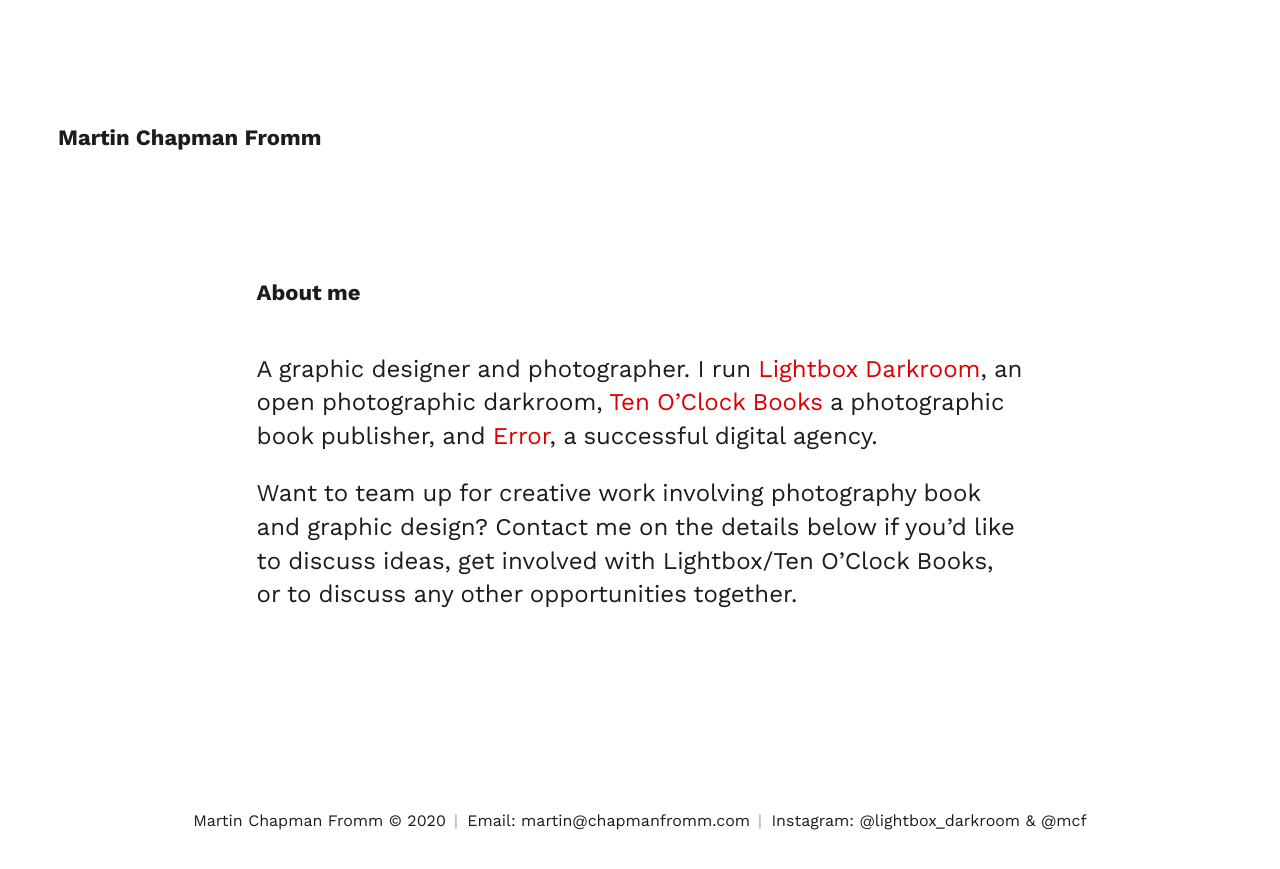
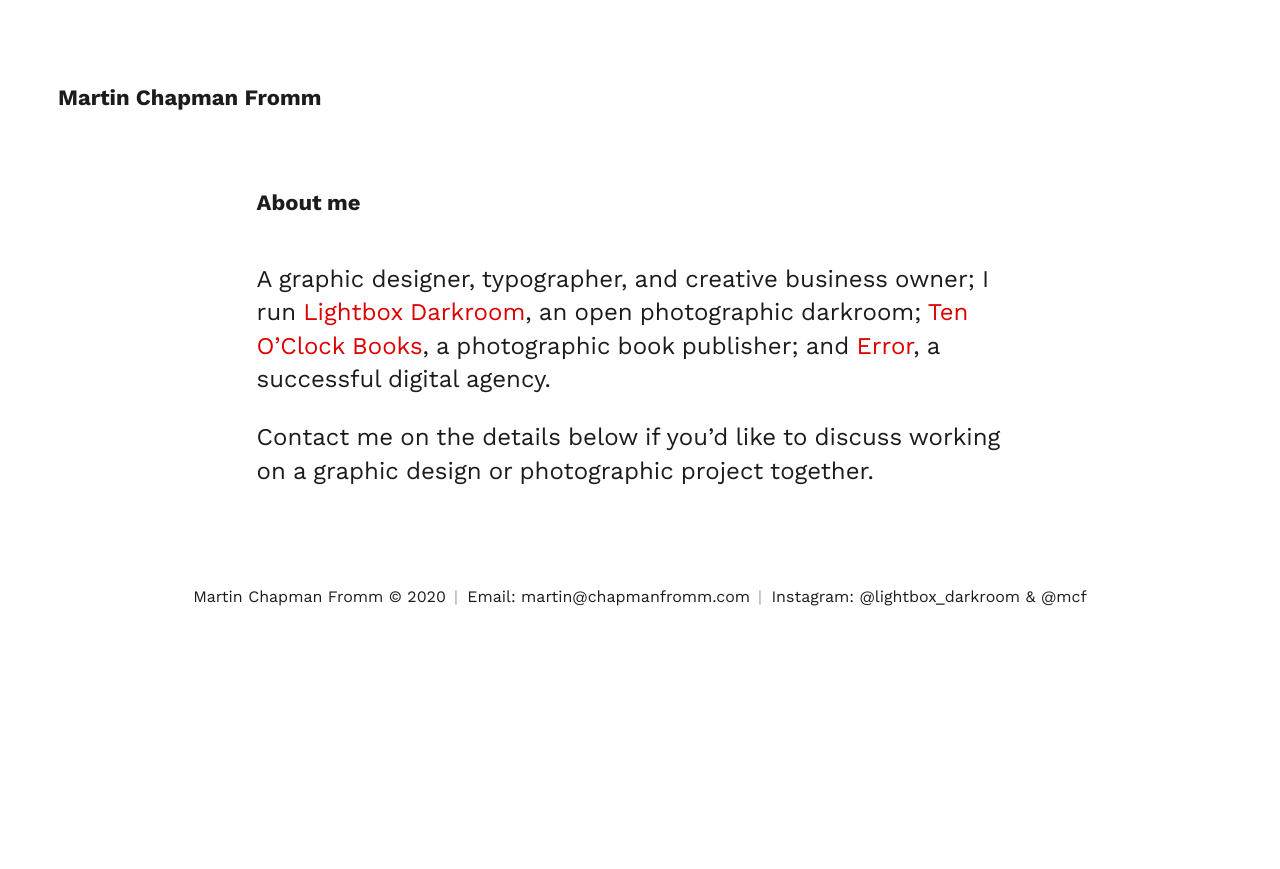
Before and after one commit to martincf/chapmanfromm, a Jekyll site: the page built from index.md, in a window 1280 px wide. Shown: the top 869 px of the page. Built offline with Jekyll 4.4.1, drawn with Linux system fonts in a browser that asks for light colours; our own code applies the rules of GitHub Pages for plain Markdown files.

Commit message:
Updated copy and minor layout improvements

```diff
--- a/_sass/_content.scss
+++ b/_sass/_content.scss
@@ -1,5 +1,5 @@
 .content {
-  margin: 100px auto 150px;
+  margin: 50px auto 50px;
   width: 70%;
   padding: 1em;
   font-size: 1.5em;
--- a/_sass/_theme.scss
+++ b/_sass/_theme.scss
@@ -23,7 +23,7 @@
   max-width: 100%;
 }
 h1 {
-  margin-top: 115px;
+  margin-top: 75px;
    @include mq(narrow) {
      margin-top: 50px;
    }
--- a/index.md
+++ b/index.md
@@ -4,6 +4,6 @@
 
 # About me
 
-A graphic designer and photographer. I run [Lightbox Darkroom](http://www.lightbox.photo), an open photographic darkroom, [Ten O'Clock Books](https://www.tenoclockbooks.com) a photographic book publisher, and [Error](https://www.error.agency), a successful digital agency.
+A graphic designer, typographer, and creative business owner; I run [Lightbox Darkroom](http://www.lightbox.photo), an open photographic darkroom; [Ten O'Clock Books](https://www.tenoclockbooks.com), a photographic book publisher; and [Error](https://www.error.agency), a successful digital agency.
 
-Want to team up for creative work involving photography book and graphic design? Contact me on the details below if you'd like to discuss ideas, get involved with Lightbox/Ten O'Clock Books, or to discuss any other opportunities together.
+Contact me on the details below if you'd like to discuss working on a graphic design or photographic project together.
```
Also changed, not shown: Seascape.md (deleted, +0 -6 lines), index2.html (deleted, +0 -12 lines), landscape.md (deleted, +0 -6 lines), streetscape.md (deleted, +0 -6 lines), 12 other files.
